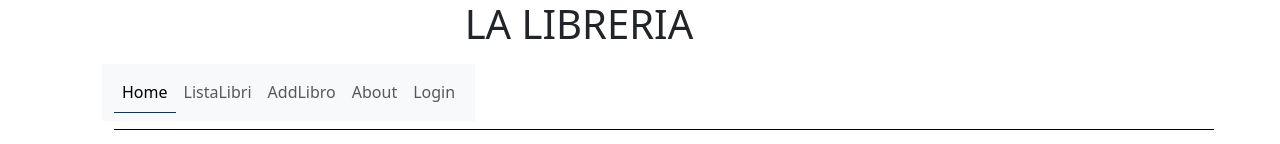
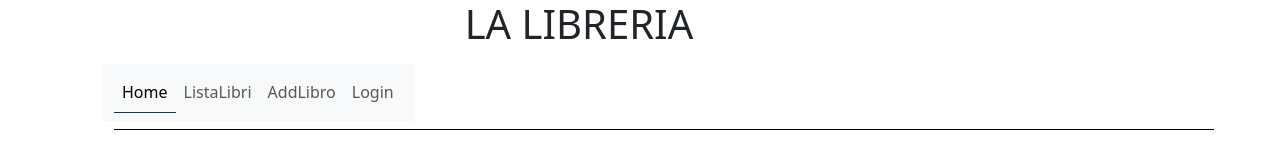
Before and after one commit to SantoSte2/ProgettoWeb2, a Vue app: page / in a window 1280 px wide. Shown: the top 144 px of the page. Built offline with nearby package versions, Linux system fonts and the light colour scheme.

Commit message:
delate About page

```diff
--- a/src/components/NavBar.vue
+++ b/src/components/NavBar.vue
@@ -6,25 +6,19 @@
       <nav class="navbar navbar-expand-sm bg-body-tertiary">
         <div class="container-fluid">
 
-            <button class="navbar-toggler" type="button" data-bs-toggle="collapse" data-bs-target="#navbarNavAltMarkup" aria-controls="navbarNavAltMarkup" aria-expanded="false" aria-label="Toggle navigation">
+          <button class="navbar-toggler" type="button" data-bs-toggle="collapse" data-bs-target="#navbarNavAltMarkup"
+            aria-controls="navbarNavAltMarkup" aria-expanded="false" aria-label="Toggle navigation">
             <span class="navbar-toggler-icon"></span>
           </button>
           <div class="collapse navbar-collapse" id="navbarNavAltMarkup">
             <div class="navbar-nav">
-                <RouterLink class="nav-link active" aria-current="page"
-                    to="/">Home
+              <RouterLink class="nav-link active" aria-current="page" to="/">Home
               </RouterLink>
-                <RouterLink class="nav-link" aria-current="page"
-                    to="/ListaLibri">ListaLibri
+              <RouterLink class="nav-link" aria-current="page" to="/ListaLibri">ListaLibri
               </RouterLink>
-                <RouterLink class="nav-link" aria-current="page"
-                    to="/AddLibro">AddLibro
+              <RouterLink class="nav-link" aria-current="page" to="/AddLibro">AddLibro
               </RouterLink>
-                <RouterLink class="nav-link" aria-current="page"
-                    to="/About">About
-                </RouterLink>
-                <RouterLink class="nav-link" aria-current="page"
-                    to="/Login">Login
+              <RouterLink class="nav-link" aria-current="page" to="/Login">Login
               </RouterLink>
             </div>
           </div>
--- a/src/router/index.js
+++ b/src/router/index.js
@@ -13,28 +13,23 @@ const router = createRouter({
       component: () => import('../views/Home.vue')
     },
     {
-      path:'/ListaLibri',
-      name:'ListaLibri',
+      path: '/ListaLibri',
+      name: 'ListaLibri',
       component: () => import('../views/ListaLibri.vue')
     },
     {
-      path:'/AddLibro',
-      name:'AddLibro',
-      component: () => import('../views/AddLibro.vue')
-    },
-    {
-      path: '/About',
-      name: 'About',
+      path: '/AddLibro',
+      name: 'AddLibro',
       // route level code-splitting
       // this generates a separate chunk (About.[hash].js) for this route
       // which is lazy-loaded when the route is visited.
       // questa riga sotto serve a caricare solo la pagina selizionata per evitare il CARICAMENTO LENTO  dovuto a troppi componenti della pagina o a progetti di pagina troppo grossi
       // definisco una funzione anonima (asincrona in questi casi) per caricare solo la pagina selezionata
-      component: () => import('../views/About.vue')
+      component: () => import('../views/AddLibro.vue')
     },
     {
-      path:'/Login',
-      name:'Login',
+      path: '/Login',
+      name: 'Login',
       component: () => import('../views/Login.vue')
     }
   ]
```
Lines whose indentation alone changed are shown as unchanged.
